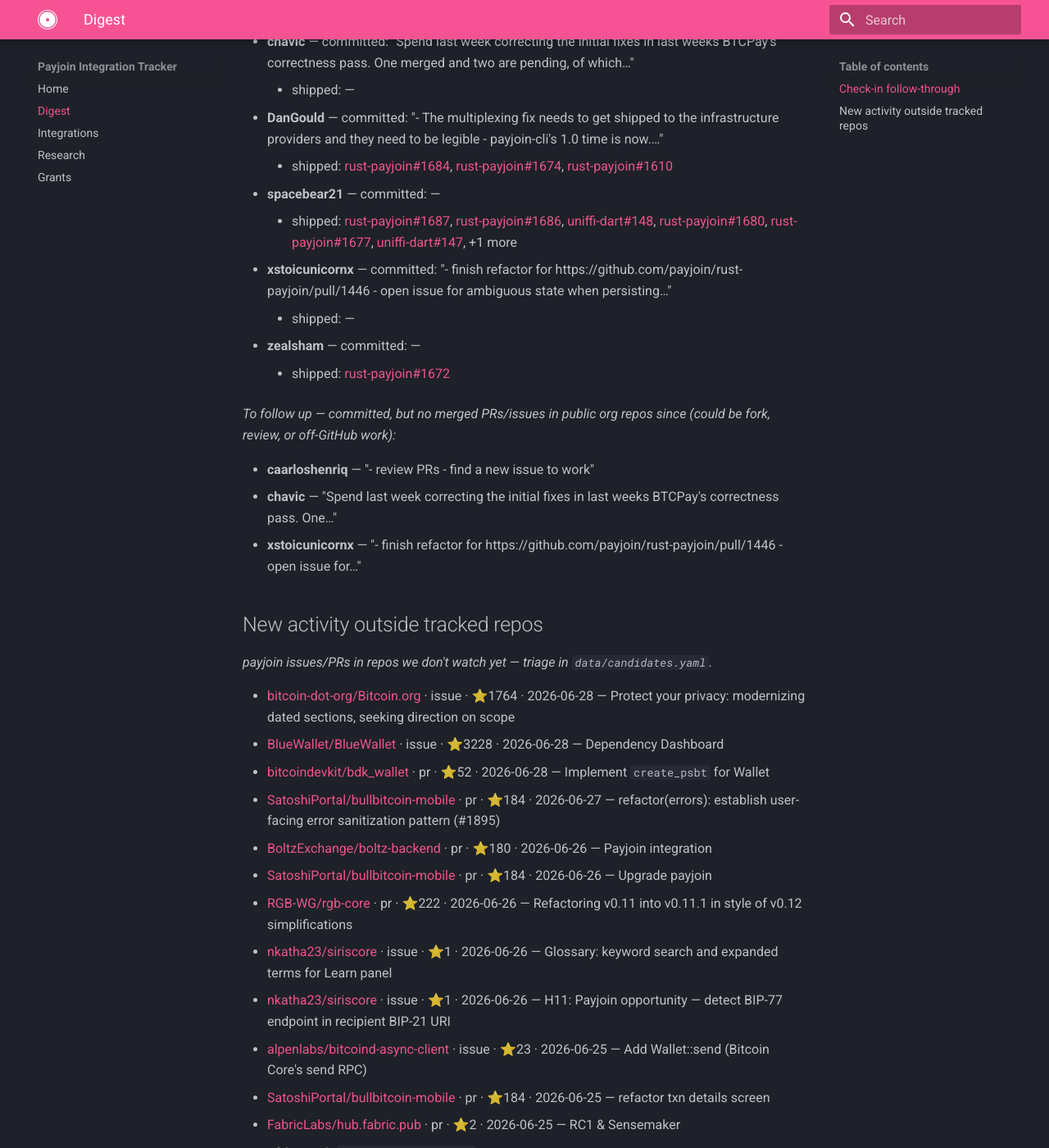
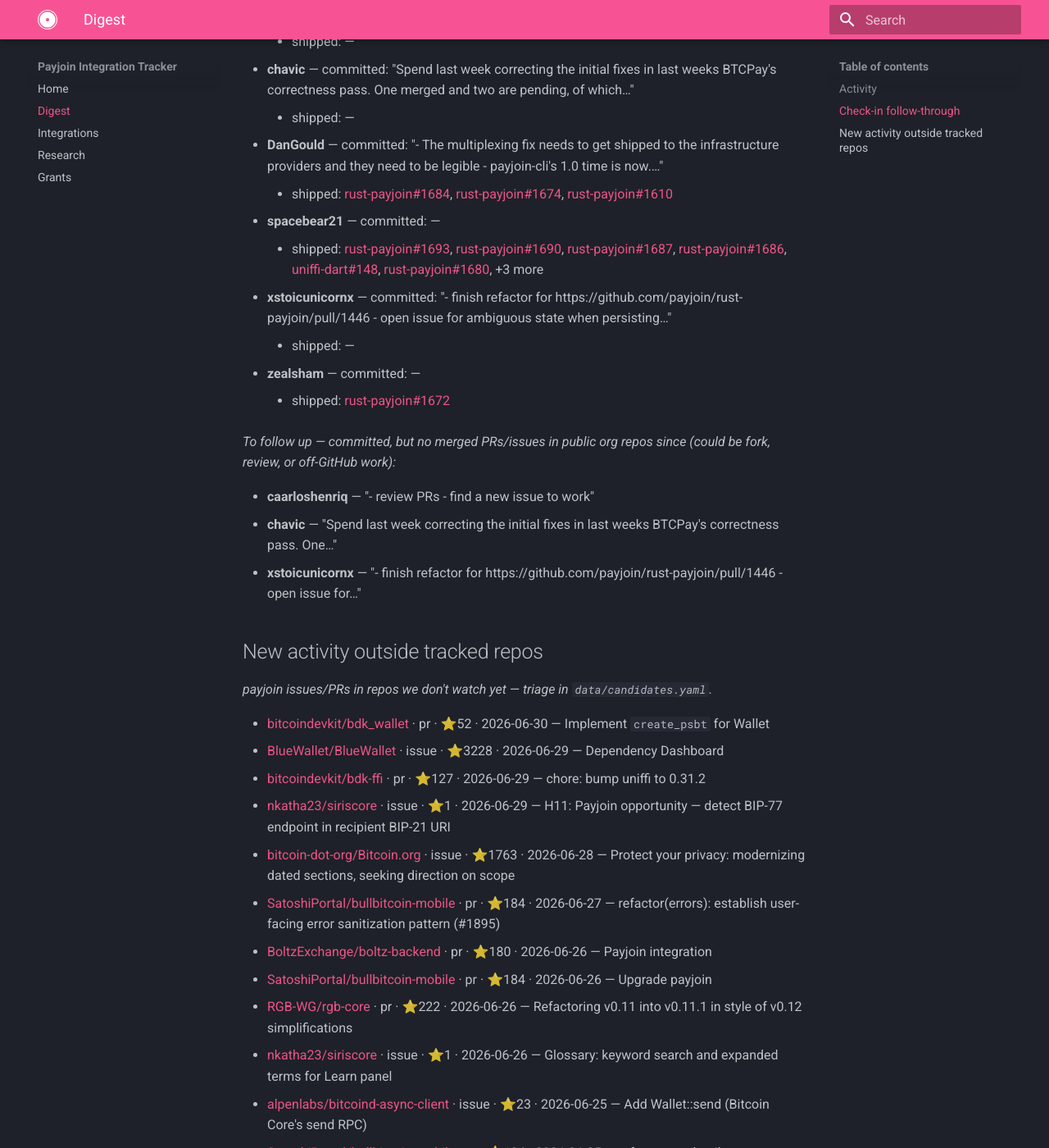
Before and after one commit to payjoin/payjoin.org, an MkDocs documentation site: the page built from docs/digest.md, in a window 1280 px wide and 1400 px high, scrolled down 610 px. Shown: the whole window at 82% size. Built offline with MkDocs 1.6.1 and Material for MkDocs 9.7.7, drawn with Linux system fonts in a browser that asks for light colours; some of the changed text lies outside the part shown.

Commit message:
chore: refresh tracker auto-state + digest

```diff
--- a/docs/digest.md
+++ b/docs/digest.md
@@ -1,17 +1,18 @@
 # Daily digest
 
-_As of 2026-06-29 (UTC) · tracking 25 upstream items_
+_As of 2026-06-30 (UTC) · tracking 25 upstream items_
 
-No upstream changes since the last refresh.
+## Activity
 
-Most recently active: **Cove** — [repo](https://github.com/bitcoinppl/cove) — last activity 2026-06-26
+- **Cove** — [repo](https://github.com/bitcoinppl/cove) — updated 2026-06-30
+
 
 ## Check-in follow-through
 
 _2026-06-22 · [thread](https://github.com/orgs/payjoin/discussions/1668)_
 
 - **bc1cindy** — committed: —
-    - shipped: [rust-payjoin#1676](https://github.com/payjoin/rust-payjoin/issues/1676)
+    - shipped: [rust-payjoin#1697](https://github.com/payjoin/rust-payjoin/issues/1697), [rust-payjoin#1694](https://github.com/payjoin/rust-payjoin/issues/1694), [rust-payjoin#1676](https://github.com/payjoin/rust-payjoin/issues/1676)
 - **benalleng** — committed: "Fully focused on payjoin-cli 1.0 might consider duplicating some long standing open PRs to just get the ball rolling where progress has…"
     - shipped: [rust-payjoin#1682](https://github.com/payjoin/rust-payjoin/pull/1682), [rust-payjoin#1673](https://github.com/payjoin/rust-payjoin/pull/1673), [uniffi-dart#144](https://github.com/Uniffi-Dart/uniffi-dart/pull/144), [rust-payjoin#1679](https://github.com/payjoin/rust-payjoin/issues/1679)
 - **caarloshenriq** — committed: "- review PRs - find a new issue to work"
@@ -21,7 +22,7 @@ _2026-06-22 · [thread](https://github.com/orgs/payjoin/discussions/1668)_
 - **DanGould** — committed: "- The multiplexing fix needs to get shipped to the infrastructure providers and they need to be legible - payjoin-cli's 1.0 time is now.…"
     - shipped: [rust-payjoin#1684](https://github.com/payjoin/rust-payjoin/pull/1684), [rust-payjoin#1674](https://github.com/payjoin/rust-payjoin/pull/1674), [rust-payjoin#1610](https://github.com/payjoin/rust-payjoin/pull/1610)
 - **spacebear21** — committed: —
-    - shipped: [rust-payjoin#1687](https://github.com/payjoin/rust-payjoin/pull/1687), [rust-payjoin#1686](https://github.com/payjoin/rust-payjoin/pull/1686), [uniffi-dart#148](https://github.com/Uniffi-Dart/uniffi-dart/pull/148), [rust-payjoin#1680](https://github.com/payjoin/rust-payjoin/pull/1680), [rust-payjoin#1677](https://github.com/payjoin/rust-payjoin/pull/1677), [uniffi-dart#147](https://github.com/Uniffi-Dart/uniffi-dart/issues/147), +1 more
+    - shipped: [rust-payjoin#1693](https://github.com/payjoin/rust-payjoin/pull/1693), [rust-payjoin#1690](https://github.com/payjoin/rust-payjoin/pull/1690), [rust-payjoin#1687](https://github.com/payjoin/rust-payjoin/pull/1687), [rust-payjoin#1686](https://github.com/payjoin/rust-payjoin/pull/1686), [uniffi-dart#148](https://github.com/Uniffi-Dart/uniffi-dart/pull/148), [rust-payjoin#1680](https://github.com/payjoin/rust-payjoin/pull/1680), +3 more
 - **xstoicunicornx** — committed: "- finish refactor for https://github.com/payjoin/rust-payjoin/pull/1446 - open issue for ambiguous state when persisting…"
     - shipped: —
 - **zealsham** — committed: —
@@ -37,16 +38,16 @@ _To follow up — committed, but no merged PRs/issues in public org repos since
 
 _payjoin issues/PRs in repos we don't watch yet — triage in `data/candidates.yaml`._
 
-- [bitcoin-dot-org/Bitcoin.org](https://github.com/bitcoin-dot-org/Bitcoin.org/issues/4832) · issue · ⭐1764 · 2026-06-28 — Protect your privacy: modernizing dated sections, seeking direction on scope
-- [BlueWallet/BlueWallet](https://github.com/BlueWallet/BlueWallet/issues/3659) · issue · ⭐3228 · 2026-06-28 — Dependency Dashboard
-- [bitcoindevkit/bdk_wallet](https://github.com/bitcoindevkit/bdk_wallet/pull/297) · pr · ⭐52 · 2026-06-28 — Implement `create_psbt` for Wallet
+- [bitcoindevkit/bdk_wallet](https://github.com/bitcoindevkit/bdk_wallet/pull/297) · pr · ⭐52 · 2026-06-30 — Implement `create_psbt` for Wallet
+- [BlueWallet/BlueWallet](https://github.com/BlueWallet/BlueWallet/issues/3659) · issue · ⭐3228 · 2026-06-29 — Dependency Dashboard
+- [bitcoindevkit/bdk-ffi](https://github.com/bitcoindevkit/bdk-ffi/pull/1040) · pr · ⭐127 · 2026-06-29 — chore: bump uniffi to 0.31.2
+- [nkatha23/siriscore](https://github.com/nkatha23/siriscore/issues/31) · issue · ⭐1 · 2026-06-29 — H11: Payjoin opportunity — detect BIP-77 endpoint in recipient BIP-21 URI
+- [bitcoin-dot-org/Bitcoin.org](https://github.com/bitcoin-dot-org/Bitcoin.org/issues/4832) · issue · ⭐1763 · 2026-06-28 — Protect your privacy: modernizing dated sections, seeking direction on scope
 - [SatoshiPortal/bullbitcoin-mobile](https://github.com/SatoshiPortal/bullbitcoin-mobile/pull/2293) · pr · ⭐184 · 2026-06-27 — refactor(errors): establish user-facing error sanitization pattern (#1895)
 - [BoltzExchange/boltz-backend](https://github.com/BoltzExchange/boltz-backend/pull/1430) · pr · ⭐180 · 2026-06-26 — Payjoin integration
 - [SatoshiPortal/bullbitcoin-mobile](https://github.com/SatoshiPortal/bullbitcoin-mobile/pull/2041) · pr · ⭐184 · 2026-06-26 — Upgrade payjoin
 - [RGB-WG/rgb-core](https://github.com/RGB-WG/rgb-core/pull/288) · pr · ⭐222 · 2026-06-26 — Refactoring v0.11 into v0.11.1 in style of v0.12 simplifications
 - [nkatha23/siriscore](https://github.com/nkatha23/siriscore/issues/42) · issue · ⭐1 · 2026-06-26 — Glossary: keyword search and expanded terms for Learn panel
-- [nkatha23/siriscore](https://github.com/nkatha23/siriscore/issues/31) · issue · ⭐1 · 2026-06-26 — H11: Payjoin opportunity — detect BIP-77 endpoint in recipient BIP-21 URI
 - [alpenlabs/bitcoind-async-client](https://github.com/alpenlabs/bitcoind-async-client/issues/125) · issue · ⭐23 · 2026-06-25 — Add Wallet::send (Bitcoin Core's send RPC)
 - [SatoshiPortal/bullbitcoin-mobile](https://github.com/SatoshiPortal/bullbitcoin-mobile/pull/2326) · pr · ⭐184 · 2026-06-25 — refactor txn details screen
-- [FabricLabs/hub.fabric.pub](https://github.com/FabricLabs/hub.fabric.pub/pull/14) · pr · ⭐2 · 2026-06-25 — RC1 & Sensemaker
-- _+36 more in `data/candidates.yaml`_
+- _+37 more in `data/candidates.yaml`_
```
Also changed, not shown: 2 other files.
